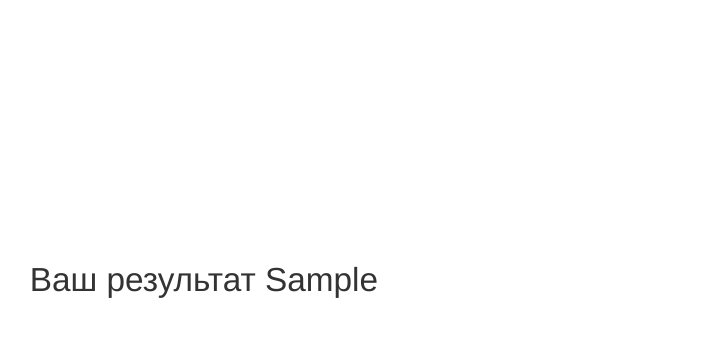
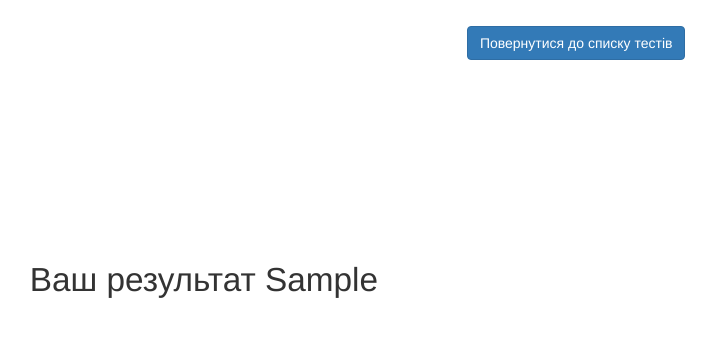
Before and after one commit to smolynets/test_v1, a Django app: template templates/finish.html in a window 1280 px wide. Shown: the top 337 px of the page, without its empty margins (412-1128 px from the left). Run offline with Django 3.2, Linux system fonts and the light colour scheme; the template is opened without the code that fills it: most values are stand-ins (such as "Sample title", 1, 10 or a date in 2020); some libraries are stand-ins or nearby versions.

Commit message:
add buttom 'back to test list' for pupil

```diff
--- a/templates/finish.html
+++ b/templates/finish.html
@@ -1,6 +1,7 @@
 {% extends 'base.html' %}
 {% load static from staticfiles %}
 {% block content %}
+<a class='btn btn-primary btn1' href='{% url "test_list" %}'>Повернутися до списку тестів</a>
 <div class="col-xs-4 col-xs-offset-4 finish">
 Ваш результат {{ result_test }}
 </div>
```
Also changed, not shown: db.sqlite3.
